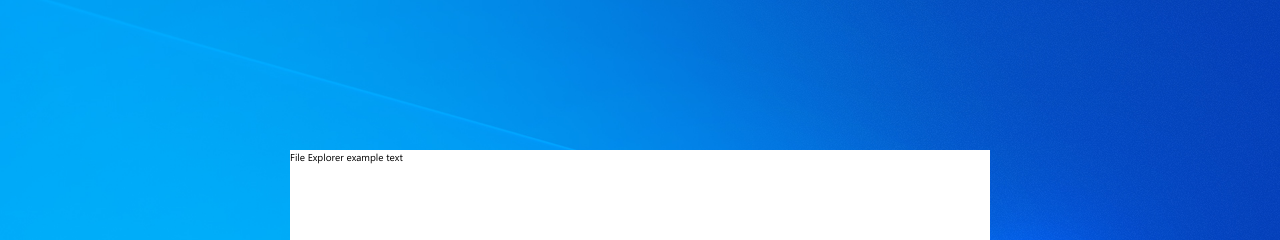
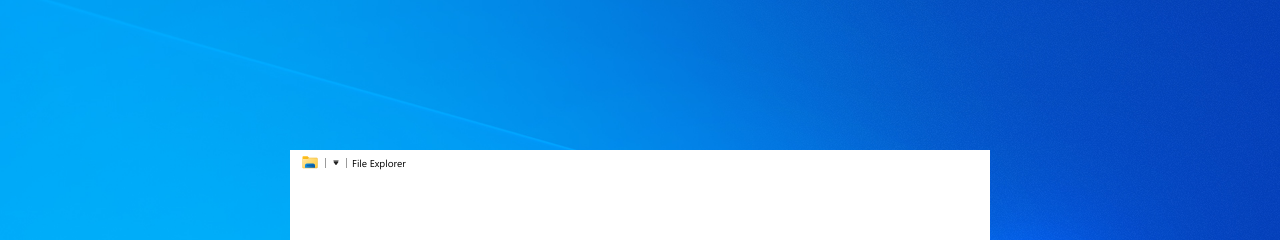
Before and after one commit to damian08k/windows-10-bs, a React app: page / in a window 1280 px wide. Both pictures are taken after a click on the button 425 px from the left and 780 px from the top of the page. Shown: the top 240 px of the page. Built offline with nearby package versions, Linux system fonts and the light colour scheme.

Commit message:
feat: Add file explorer top bar left part

```diff
--- a/src/assets/styles/variables.module.css
+++ b/src/assets/styles/variables.module.css
@@ -42,6 +42,8 @@
   --whiteColor: rgb(255, 255, 255);
   --windowsLogoColor: rgb(61, 156, 61);
   --createdEventColor: rgb(0, 120, 215);
+  --selectElementColor: rgb(241, 248, 255);
+  --selectElementBorderColor: rgb(171, 213, 255);
 
   --errorColor: rgb(179, 5, 0);
   --successColor: rgb(44, 139, 44);
@@ -52,6 +54,7 @@
   /* Components sizes */
   --taskbarHeight: 40px;
   --menuBarIconContainerSize: 50px;
+  --explorerTopBarHeight: 25px;
 
   /* Icon Sizes */
   --iconSizeDefault: 20px;
--- /dev/null
+++ b/src/components/_explorer/ExplorerButton/ExplorerButton.module.css
@@ -0,0 +1,12 @@
+.root {
+  display: flex;
+  align-items: center;
+  justify-content: center;
+  width: 100%;
+  height: 100%;
+}
+
+.root:hover {
+  border: 1px solid var(--selectElementBorderColor);
+  background-color: var(--selectElementColor);
+}
--- /dev/null
+++ b/src/components/_explorer/ExplorerButton/ExplorerButton.tsx
@@ -0,0 +1,16 @@
+import { FC, MouseEvent, PropsWithChildren } from 'react';
+
+import classes from './ExplorerButton.module.css';
+
+type Props = {
+  onClick?: (evt?: MouseEvent<HTMLButtonElement>) => void;
+  tooltip?: string;
+} & PropsWithChildren;
+
+export const ExplorerButton: FC<Props> = ({ children, onClick, tooltip }) => {
+  return (
+    <button className={classes.root} onClick={onClick} title={tooltip}>
+      {children}
+    </button>
+  );
+};
--- /dev/null
+++ b/src/components/_explorer/ExplorerTopBar/ExplorerTopBar.module.css
@@ -0,0 +1,3 @@
+.root {
+  display: flex;
+}
--- /dev/null
+++ b/src/components/_explorer/ExplorerTopBar/ExplorerTopBar.tsx
@@ -0,0 +1,11 @@
+import { QuickAccessBar } from './components/QuickAccessBar/QuickAccessBar';
+
+import classes from './ExplorerTopBar.module.css';
+
+export const ExplorerTopBar = () => {
+  return (
+    <div className={classes.root}>
+      <QuickAccessBar />
+    </div>
+  );
+};
--- /dev/null
+++ b/src/components/_explorer/ExplorerTopBar/components/QuickAccessBar/QuickAccessBar.module.css
@@ -0,0 +1,48 @@
+.root {
+  --arrowEjectionTopBarIconSize: 8px;
+
+  display: flex;
+  align-items: center;
+  gap: var(--spacing5);
+  padding: var(--spacing5) var(--spacing10);
+  height: var(--explorerTopBarHeight);
+}
+
+.explorerName {
+  font-size: 1rem;
+  font-weight: normal;
+}
+
+.folderIconButton,
+.quickAccessContainer {
+  display: flex;
+  align-items: center;
+  height: 100%;
+}
+
+.folderIcon {
+  height: 100%;
+  width: 20px;
+}
+
+.folderIconButton::after,
+.quickAccessContainer::after {
+  content: '';
+  display: block;
+  height: 10px;
+  width: 1px;
+  margin-left: var(--spacing5);
+  background-color: var(--secondaryLightColor200);
+  box-sizing: border-box;
+}
+
+.arrowEjectButton {
+  min-width: 10px;
+  height: 100%;
+  transform: rotate(180deg);
+}
+
+.arrowEjectIcon {
+  height: 100%;
+  width: var(--arrowEjectionTopBarIconSize);
+}
--- /dev/null
+++ b/src/components/_explorer/ExplorerTopBar/components/QuickAccessBar/QuickAccessBar.tsx
@@ -0,0 +1,24 @@
+import { ExplorerButton } from '_explorer/ExplorerButton/ExplorerButton';
+
+import { ReactComponent as ArrowEject } from 'assets/icons/arrow_eject.svg';
+import { ReactComponent as FileExplorerIcon } from 'assets/icons/file-explorer.svg';
+
+import classes from './QuickAccessBar.module.css';
+
+export const QuickAccessBar = () => {
+  return (
+    <div className={classes.root}>
+      <button className={classes.folderIconButton}>
+        <FileExplorerIcon className={classes.folderIcon} />
+      </button>
+      <div className={classes.quickAccessContainer}>
+        <div className={classes.arrowEjectButton}>
+          <ExplorerButton tooltip="Customize the Quick Access Toolbar">
+            <ArrowEject className={classes.arrowEjectIcon} />
+          </ExplorerButton>
+        </div>
+      </div>
+      <h2 className={classes.explorerName}>File Explorer</h2>
+    </div>
+  );
+};
--- a/src/components/_explorer/FileExplorer/FileExplorer.tsx
+++ b/src/components/_explorer/FileExplorer/FileExplorer.tsx
@@ -1,3 +1,4 @@
+import { ExplorerTopBar } from '_explorer/ExplorerTopBar/ExplorerTopBar';
 import { EXPLORER } from 'src/testIds';
 
 import classes from './FileExplorer.module.css';
@@ -5,7 +6,7 @@ import classes from './FileExplorer.module.css';
 export const FileExplorer = () => {
   return (
     <div className={classes.root} data-testid={EXPLORER.FILE_EXPLORER}>
-      File Explorer example text
+      <ExplorerTopBar />
     </div>
   );
 };
```
Also changed, not shown: src/assets/icons/arrow_eject.svg (added).
